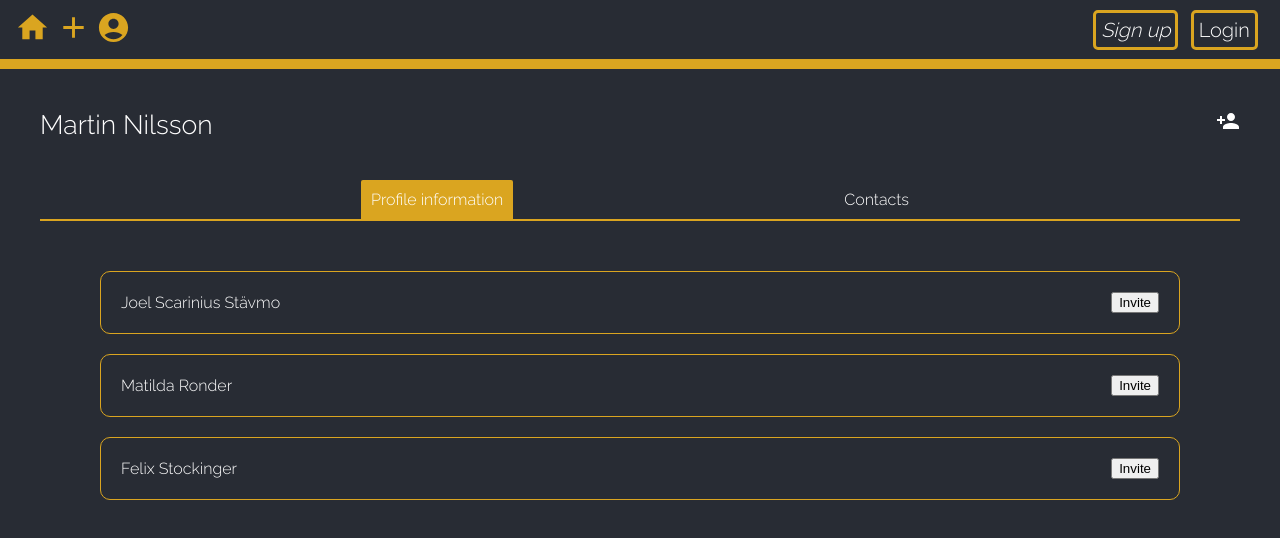
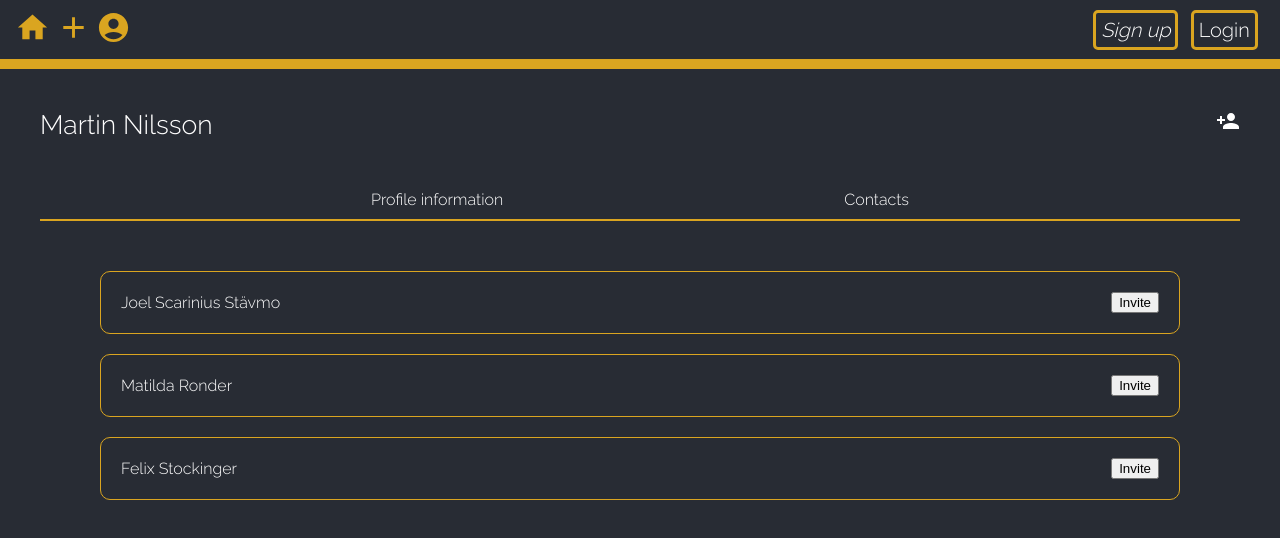
Before and after one commit to Civil-Data/OnlineMeetingSchedule, a React (Create React App) app in the folder frontend/: page /profile in a window 1280 px wide. Shown: the top 538 px of the page. Built offline with nearby package versions, Linux system fonts and the light colour scheme.

Commit message:
Trying to make context work

```diff
--- a/frontend/src/Components/Profile/ProfileTab.js
+++ b/frontend/src/Components/Profile/ProfileTab.js
@@ -1,16 +1,20 @@
-import React, { useState } from "react";
+import React from "react";
+import { useTabUpdate } from "../../contexts/ProfileContext";
 
-const ProfileTab = ({ tab_name, is_active }) => {
-    const [displayContacts, setDisplayContacts] = useState(false);
+const ProfileTab = ({ tab_text, is_active, tab_name }) => {
+    const updateTabContext = useTabUpdate();
+    // const [displayContacts, setDisplayContacts] = useState(false);
     return (
         <span
             onClick={() => {
-                setDisplayContacts(true);
-                console.log(displayContacts);
+                updateTabContext(tab_name);
+
+                console.log(tab_name);
+                // console.log(displayContacts);
             }}
             className={`tab ${is_active ? "active" : ""}`}
         >
-            {tab_name}
+            {tab_text}
         </span>
     );
 };
--- a/frontend/src/contexts/ProfileContext.js
+++ b/frontend/src/contexts/ProfileContext.js
@@ -1,19 +1,28 @@
 import React, { useContext, useState } from "react";
 
 const TabContext = React.createContext();
+const TabUpdateContext = React.createContext();
 
-export function useTabContext(TabContext) {
+export function useTabContext() {
     return useContext(TabContext);
 }
+export function useTabUpdate() {
+    return useContext(TabUpdateContext);
+}
 
-export const ProfileContext = ({ children }) => {
-    const [openTab, setOpenTab] = useState();
+export const ProfileProvider = ({ children }) => {
+    const [openTab, setOpenTab] = useState("info");
 
     function updateTabContext(tab) {
         setOpenTab(tab);
+        console.log(tab);
     }
 
     return (
-        <TabContext.Provider value={{ openTab, updateTabContext }}>{children}</TabContext.Provider>
+        <TabContext.Provider value={openTab}>
+            <TabUpdateContext.Provider value={updateTabContext}>
+                {children}
+            </TabUpdateContext.Provider>
+        </TabContext.Provider>
     );
 };
--- a/frontend/src/views/Profile.js
+++ b/frontend/src/views/Profile.js
@@ -1,16 +1,27 @@
 // import TypingEffect from "../Components/TypingEffect";
-import { useState } from "react";
+import React from "react";
+// import React from "react";
 
 import ProfileContacts from "../Components/Profile/ProfileContacts";
-// import ProfileInformation from "../Components/Profile/ProfileInformation";
+import ProfileInformation from "../Components/Profile/ProfileInformation";
 import ProfileTab from "../Components/Profile/ProfileTab";
 import EditIcon from "@mui/icons-material/Edit";
 import PersonAddSharpIcon from "@mui/icons-material/PersonAddSharp";
+// import { useTabContext } from "../contexts/ProfileContext";
+import { ProfileProvider, useTabContext } from "../contexts/ProfileContext";
 
+// let isOpen;
 const Profile = () => {
-    const [displayContacts, setDisplayContacts] = useState(false);
+    // const [displayContacts, setDisplayContacts] = useState(false);
+    const tabContext = useTabContext();
+    // console.log(tabContext);
+
+    // useEffect(() => {
+    //     // isOpen = tabContext;
+    // }, []);
+
     return (
-        <>
+        <ProfileProvider>
             {/* <h1>Profile page</h1> */}
             {/* <TypingEffect
                 text="Welcome to the profile page! Please enter your profile information."
@@ -20,32 +31,25 @@ const Profile = () => {
             <div className="profile_container">
                 <div className="top_section">
                     <span>Martin Nilsson</span>
-                    {displayContacts ? <EditIcon /> : <PersonAddSharpIcon />}
+                    {tabContext === "info" ? <EditIcon /> : <PersonAddSharpIcon />}
                 </div>
 
                 <div className="tab_area">
                     <ProfileTab
-                        tab_name="Profile information"
-                        is_active={!displayContacts}
-                        onClick={() => {
-                            setDisplayContacts(false);
-                            console.log(displayContacts);
-                        }}
+                        tab_text="Profile information"
+                        is_active={tabContext === "info" ? true : false}
+                        tab_name="info"
                     />
                     <ProfileTab
-                        tab_name="Contacts"
-                        is_active={displayContacts}
-                        onClick={() => {
-                            setDisplayContacts(true);
-                            console.log(displayContacts);
-                        }}
+                        tab_text="Contacts"
+                        is_active={tabContext === "contacts" ? true : false}
+                        tab_name="contacts"
                     />
                     {/* <span className="tab active">Profile information</span>
                     <span className="tab">Contacts</span> */}
                 </div>
+                {tabContext === "info" ? <ProfileInformation /> : <ProfileContacts />}
 
-                {/* <ProfileInformation /> */}
-                <ProfileContacts />
                 {/* <div className="bottom_section">
                     <div className="profile_info">
                         {/* <di
@@ -67,7 +71,7 @@ const Profile = () => {
                     </div>
                 </div> */}
             </div>
-        </>
+        </ProfileProvider>
     );
 };
 
```
Also changed, not shown: frontend/src/views/Confirmation.js (+13 -17 lines).
